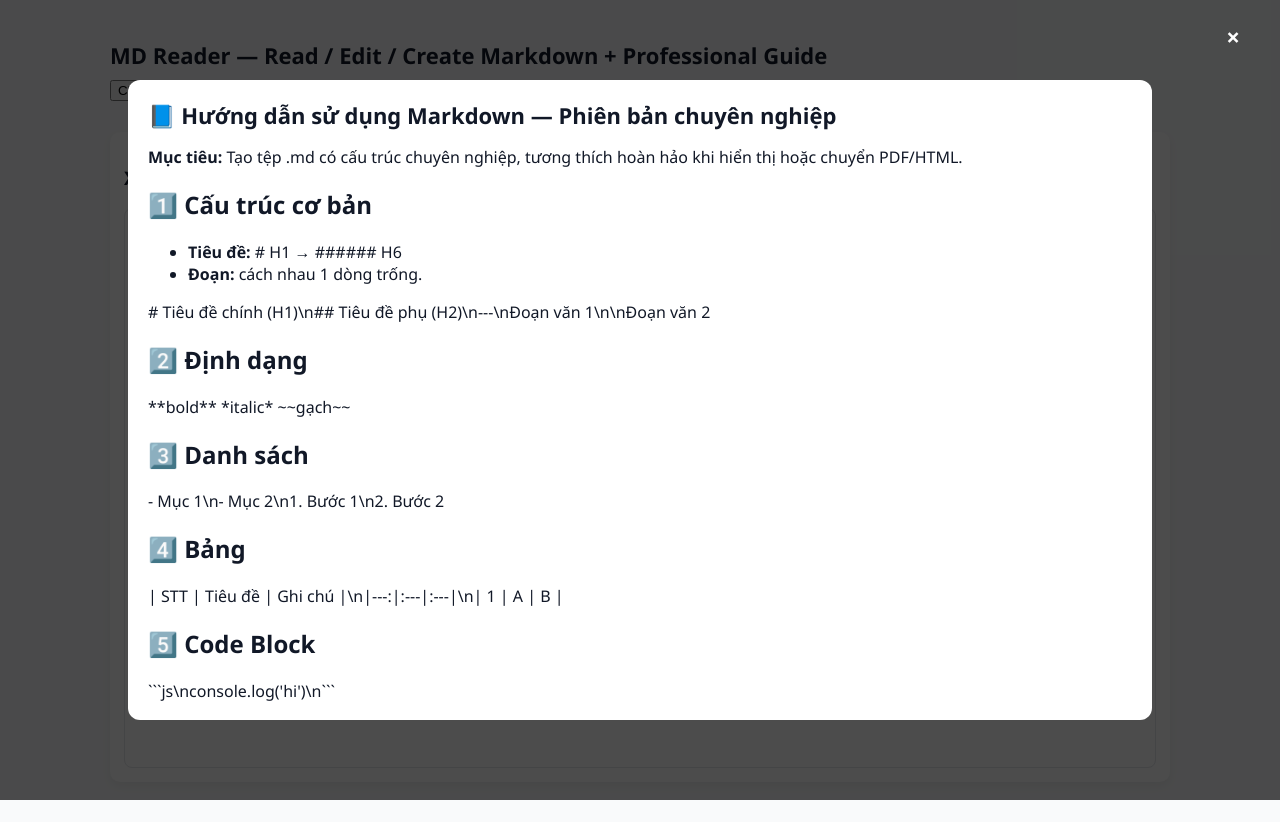
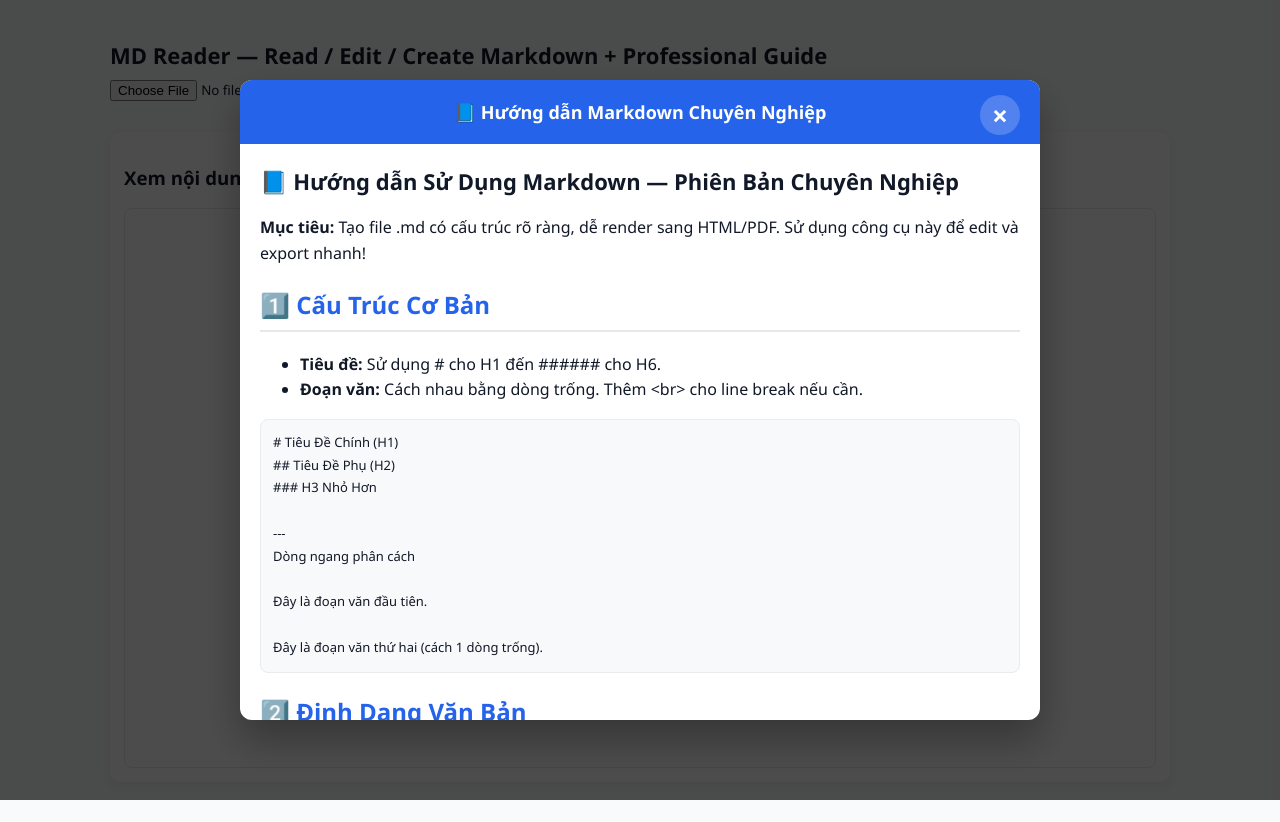
Before and after one commit to xuanhvl-learning/markdown-editor, a plain HTML site: page index.html in a window 1280 px wide. Both pictures are taken after a click on the button "📘 Hướng dẫn Markdown". Drawn offline with nearby package versions, Linux system fonts and the light colour scheme; a web font is replaced by a local one.

Commit message:
Update index.html

````diff
--- a/index.html
+++ b/index.html
@@ -21,9 +21,100 @@
     .grid{display:grid;grid-template-columns:1fr 1fr;gap:16px}
     .preview{height:70vh;overflow:auto;border:1px solid var(--border);padding:12px;border-radius:8px;background:var(--card);font-family:'Segoe UI',sans-serif}
     textarea.editor{width:100%;height:70vh;border:1px solid var(--border);border-radius:8px;padding:10px;font-size:14px;resize:vertical;background:var(--card);color:var(--text);font-family:'Segoe UI',sans-serif}
-    #guideModal{position:fixed;top:0;left:0;width:100%;height:100%;background:rgba(0,0,0,0.7);display:none;justify-content:center;align-items:center;z-index:1000}
-    #guideModal .content{background:var(--card);color:var(--text);width:80%;height:80%;overflow:auto;padding:20px;border-radius:12px;font-family:'Segoe UI',sans-serif}
-    #guideModal .close{position:absolute;top:20px;right:40px;font-size:24px;font-weight:bold;cursor:pointer;color:#fff}
+    /* Cải thiện Modal Guide */
+    #guideModal {
+        position: fixed;
+        top: 0;
+        left: 0;
+        width: 100%;
+        height: 100%;
+        background: rgba(0, 0, 0, 0.7);
+        display: none;
+        justify-content: center;
+        align-items: center;
+        z-index: 1000;
+        opacity: 0;
+        transition: opacity 0.3s ease;
+    }
+    #guideModal.show {
+        display: flex;
+        opacity: 1;
+    }
+    #guideModal .content {
+        background: var(--card);
+        color: var(--text);
+        width: 90%;
+        max-width: 800px;
+        height: 80%;
+        max-height: 80vh;
+        overflow-y: auto;
+        padding: 0;
+        border-radius: 12px;
+        position: relative;
+        box-shadow: 0 20px 40px rgba(0, 0, 0, 0.3);
+        animation: slideIn 0.3s ease;
+    }
+    @keyframes slideIn {
+        from { transform: translateY(-20px); opacity: 0; }
+        to { transform: translateY(0); opacity: 1; }
+    }
+    #guideModal .header {
+        background: var(--accent);
+        color: white;
+        padding: 20px;
+        border-radius: 12px 12px 0 0;
+        text-align: center;
+        font-size: 18px;
+        font-weight: bold;
+    }
+    #guideModal .body {
+        padding: 20px;
+        line-height: 1.6;
+    }
+    #guideModal .footer {
+        padding: 15px 20px;
+        text-align: center;
+        border-top: 1px solid var(--border);
+        background: var(--bg);
+        border-radius: 0 0 12px 12px;
+    }
+    #guideModal .close {
+        position: absolute;
+        top: 15px;
+        right: 20px;
+        font-size: 28px;
+        font-weight: bold;
+        cursor: pointer;
+        color: white;
+        background: rgba(255, 255, 255, 0.2);
+        border-radius: 50%;
+        width: 40px;
+        height: 40px;
+        display: flex;
+        align-items: center;
+        justify-content: center;
+        transition: background 0.2s;
+    }
+    #guideModal .close:hover {
+        background: rgba(255, 255, 255, 0.4);
+    }
+    #guideModal pre {
+        background: #f8f9fa;
+        border: 1px solid #e9ecef;
+        border-radius: 8px;
+        padding: 12px;
+        overflow-x: auto;
+        font-family: 'Courier New', monospace;
+        font-size: 13px;
+        white-space: pre-wrap;
+        margin: 10px 0;
+    }
+    #guideModal h2 {
+        color: var(--accent);
+        border-bottom: 2px solid var(--border);
+        padding-bottom: 5px;
+    }
+    @media (max-width: 768px) {.grid{grid-template-columns:1fr;}.controls{flex-direction:column;} #guideModal .content { width: 95%; height: 90%; } #guideModal .header { font-size: 16px; padding: 15px; }}
   </style>
 </head>
 <body>
@@ -48,11 +139,12 @@
         <button id="btnReview" class="btn ghost">REVIEW</button>
         <button id="btnSave" class="btn primary">SAVE</button>
         <button id="btnExport" class="btn ghost">EXPORT PDF</button>
+        <button id="btnClearAutosave" class="btn ghost">Clear Autosave</button>
       </div>
       <div class="grid">
         <div>
           <h4>Edit Markdown</h4>
-          <textarea id="editor" class="editor"></textarea>
+          <textarea id="editor" class="editor" placeholder="Nhập Markdown ở đây... (ví dụ: # Tiêu đề&#10;**In đậm** để test autosave)"></textarea>
         </div>
         <div>
           <h4>Review Output</h4>
@@ -63,8 +155,16 @@
   </div>
 
   <div id="guideModal">
-    <div class="close" id="closeGuide">×</div>
-    <div class="content" id="guideContent"></div>
+    <div class="content">
+        <div class="header">
+            📘 Hướng dẫn Markdown Chuyên Nghiệp
+            <div class="close" id="closeGuide">×</div>
+        </div>
+        <div class="body" id="guideContent"></div>
+        <div class="footer">
+            <p style="margin: 0; font-size: 14px; opacity: 0.8;">Sử dụng phím Esc để đóng. Nguồn: Markdown Guide Pro</p>
+        </div>
+    </div>
   </div>
 
   <script src="https://cdn.jsdelivr.net/npm/marked/marked.min.js"></script>
@@ -80,6 +180,7 @@
     const btnExport=document.getElementById('btnExport');
     const btnDark=document.getElementById('btnDark');
     const btnGuide=document.getElementById('btnGuide');
+    const btnClearAutosave=document.getElementById('btnClearAutosave');
     const editor=document.getElementById('editor');
     const preview=document.getElementById('preview');
     const reviewPreview=document.getElementById('reviewPreview');
@@ -183,8 +284,14 @@
       }else{document.body.setAttribute('data-theme','dark');btnDark.textContent='☀️ Light Mode';}
     });
 
-    btnGuide.addEventListener('click',()=>{guideModal.style.display='flex';guideContent.innerHTML=document.getElementById('guideHTML').innerHTML;});
-    closeGuide.addEventListener('click',()=>guideModal.style.display='none');
+    // Listener mới cho modal guide (với animation)
+    btnGuide.addEventListener('click', () => {
+        guideModal.classList.add('show'); // Thêm class show cho animation
+        guideContent.innerHTML = document.getElementById('guideHTML').innerHTML;
+    });
+    closeGuide.addEventListener('click', () => {
+        guideModal.classList.remove('show'); // Remove class cho fade out
+    });
 
     // THÊM: Event listeners cho autosave
     const debouncedAutosave = debounce(autosaveContent, 3000);
@@ -196,38 +303,87 @@
         restoreAutosave();
     });
 
+    // THÊM MỚI: Đóng modal bằng phím Esc
+    document.addEventListener('keydown', (e) => {
+        if (e.key === 'Escape' && guideModal.classList.contains('show')) {
+            guideModal.classList.remove('show');
+        }
+    });
+
     // THÊM: Nút Clear Autosave (thêm vào controls của editSection)
-    const clearAutosaveBtn = document.createElement('button');
-    clearAutosaveBtn.textContent = 'Clear Autosave';
-    clearAutosaveBtn.className = 'btn ghost';
-    clearAutosaveBtn.addEventListener('click', () => {
+    btnClearAutosave.addEventListener('click', () => {
         if (confirm('Xóa autosave?')) {
             localStorage.removeItem(autosaveKey);
             alert('Đã xóa autosave!');
         }
     });
-    document.querySelector('#editSection .controls').appendChild(clearAutosaveBtn);
   </script>
 
-  <!-- Embedded Markdown Guide HTML -->
+  <!-- Embedded Markdown Guide HTML - Phiên bản cải thiện -->
   <div id="guideHTML" style="display:none;font-family:'Segoe UI',sans-serif">
-    <h1>📘 Hướng dẫn sử dụng Markdown — Phiên bản chuyên nghiệp</h1>
-    <p><b>Mục tiêu:</b> Tạo tệp .md có cấu trúc chuyên nghiệp, tương thích hoàn hảo khi hiển thị hoặc chuyển PDF/HTML.</p>
-    <h2>1️⃣ Cấu trúc cơ bản</h2>
-    <ul><li><b>Tiêu đề:</b> # H1 → ###### H6</li><li><b>Đoạn:</b> cách nhau 1 dòng trống.</li></ul>
-    <pre># Tiêu đề chính (H1)\n## Tiêu đề phụ (H2)\n---\nĐoạn văn 1\n\nĐoạn văn 2</pre>
-    <h2>2️⃣ Định dạng</h2>
-    <pre>**bold** *italic* ~~gạch~~</pre>
-    <h2>3️⃣ Danh sách</h2>
-    <pre>- Mục 1\n- Mục 2\n1. Bước 1\n2. Bước 2</pre>
-    <h2>4️⃣ Bảng</h2>
-    <pre>| STT | Tiêu đề | Ghi chú |\n|---:|:---|:---|\n| 1 | A | B |</pre>
+    <h1>📘 Hướng dẫn Sử Dụng Markdown — Phiên Bản Chuyên Nghiệp</h1>
+    <p><strong>Mục tiêu:</strong> Tạo file .md có cấu trúc rõ ràng, dễ render sang HTML/PDF. Sử dụng công cụ này để edit và export nhanh!</p>
+
+    <h2>1️⃣ Cấu Trúc Cơ Bản</h2>
+    <ul>
+      <li><strong>Tiêu đề:</strong> Sử dụng # cho H1 đến ###### cho H6.</li>
+      <li><strong>Đoạn văn:</strong> Cách nhau bằng dòng trống. Thêm <code>&lt;br&gt;</code> cho line break nếu cần.</li>
+    </ul>
+    <pre><code># Tiêu Đề Chính (H1)
+## Tiêu Đề Phụ (H2)
+### H3 Nhỏ Hơn
+
+---
+Dòng ngang phân cách
+
+Đây là đoạn văn đầu tiên.
+
+Đây là đoạn văn thứ hai (cách 1 dòng trống).
+</code></pre>
+
+    <h2>2️⃣ Định Dạng Văn Bản</h2>
+    <p>Sử dụng syntax đơn giản để làm nổi bật:</p>
+    <pre><code>**Text in đậm** (hoặc __text__)
+*Text nghiêng* (hoặc _text_)
+~~Text gạch ngang~~
+<code>`Inline code`</code> (dùng cho code ngắn)
+</code></pre>
+    <p>Ví dụ render: <strong>Đậm</strong>, <em>Nghiêng</em>, <del>Gạch</del>, <code>code</code>.</p>
+
+    <h2>3️⃣ Danh Sách & Checklist</h2>
+    <ul>
+      <li><strong>Danh sách không thứ tự:</strong> Dùng - hoặc *.</li>
+      <li><strong>Danh sách có thứ tự:</strong> Dùng số.</li>
+      <li><strong>Checklist:</strong> - [ ] Chưa hoàn thành | - [x] Đã xong.</li>
+    </ul>
+    <pre><code>- Mục 1
+- Mục 2
+  - Mục con (indent 2 khoảng trắng)
+
+1. Bước 1
+2. Bước 2
+
+- [ ] Nhiệm vụ 1
+- [x] Nhiệm vụ 2 (đã hoàn thành)
+</code></pre>
+
+    <h2>4️⃣ Bảng (Table)</h2>
+    <p>Tạo bảng bằng | phân cách cột, --- cho header. Căn chỉnh: :-- (trái), --: (phải), :--: (giữa).</p>
+    <pre><code>| STT | Tên | Ghi Chú |
+|-----|:---:|--------:|
+| 1   | A   | Mô tả 1 |
+| 2   | B   | Mô tả 2 |
+</code></pre>
+    <p>Ví dụ render:</p>
+    <table style="border-collapse: collapse; width: 100%;">
+      <tr><th style="border: 1px solid #ddd; padding: 8px;">STT</th><th style="border: 1px solid #ddd; padding: 8px;">Tên</th><th style="border: 1px solid #ddd; padding: 8px;">Ghi Chú</th></tr>
+      <tr><td style="border: 1px solid #ddd; padding: 8px;">1</td><td style="border: 1px solid #ddd; padding: 8px;">A</td><td style="border: 1px solid #ddd; padding: 8px;">Mô tả 1</td></tr>
+      <tr><td style="border: 1px solid #ddd; padding: 8px;">2</td><td style="border: 1px solid #ddd; padding: 8px;">B</td><td style="border: 1px solid #ddd; padding: 8px;">Mô tả 2</td></tr>
+    </table>
+
     <h2>5️⃣ Code Block</h2>
-    <pre>```js\nconsole.log('hi')\n```</pre>
-    <h2>6️⃣ Metadata</h2>
-    <pre>---\ntitle: "Tên"\nauthor: "Tác giả"\n---</pre>
-    <h2>✅ Checklist</h2>
-    <ul><li>Kiểm tra tiêu đề tuần tự.</li><li>Liên kết & hình ảnh hợp lệ.</li><li>Bảng hiển thị cân đối.</li></ul>
-  </div>
-</body>
-</html>
+    <p>Dùng ba dấu ``` để block code, chỉ định ngôn ngữ (js, python, html) để highlight syntax.</p>
+    <pre><code>```javascript
+function hello() {
+  console.log('Hello, Markdown!');
+}
````
